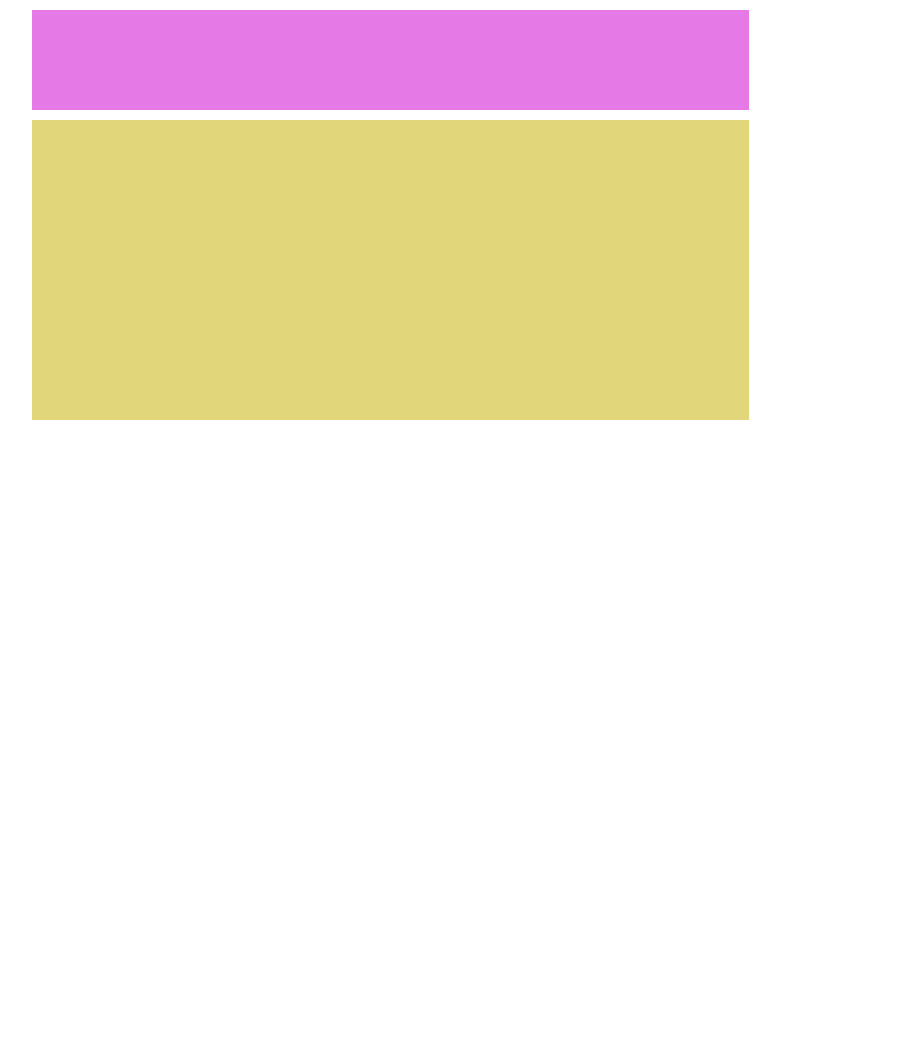
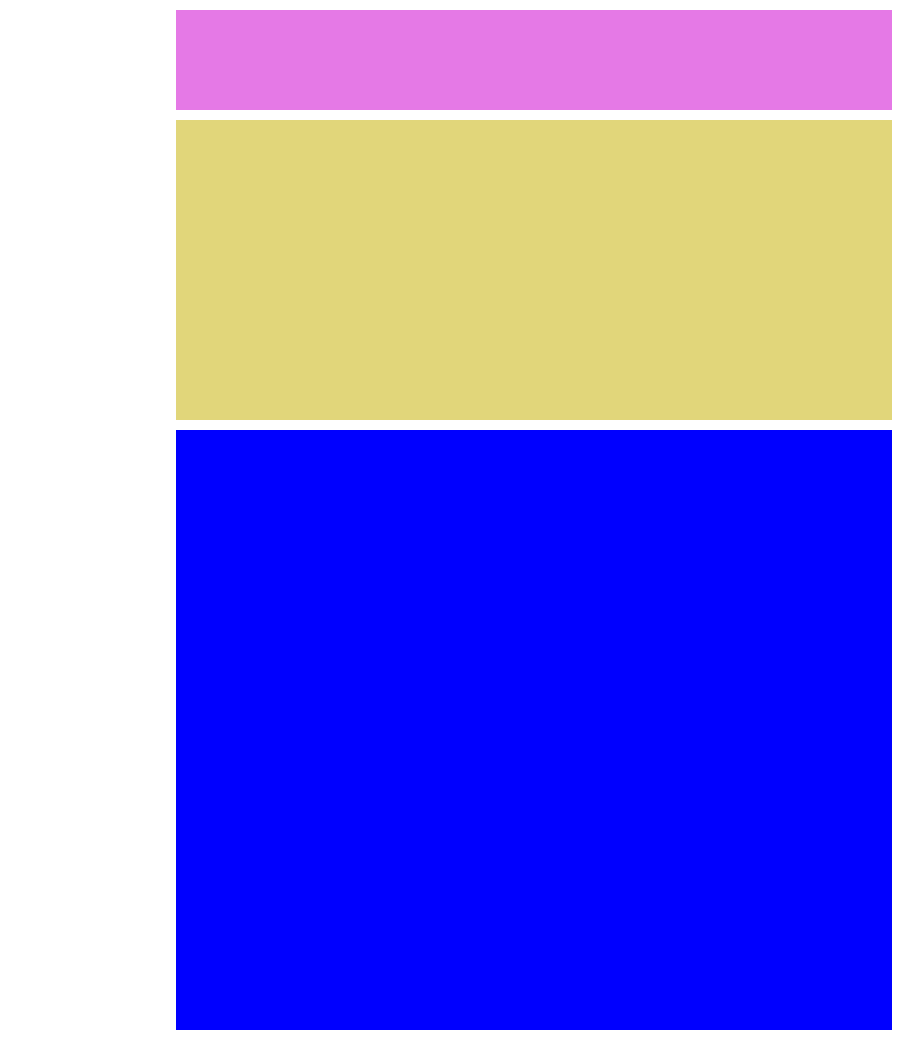
Before and after one commit to Stefano-Para/htmlcss-struttura-wp, a plain HTML site: page index.html in a window 1280 px wide. Shown: the whole page, without its empty margins (106-1029 px from the left). Before the commit the page ends 800 px from the top, so only its background shows below. Drawn offline with Linux system fonts and the light colour scheme.

Commit message:
fix margin auto box + main / add 3/4 box

```diff
--- a/css/style.css
+++ b/css/style.css
@@ -11,7 +11,8 @@ main {
 }
 
 .box {
-    margin: 10px;
+
+    margin: 10px auto;
     width: 70%;
 }
 
@@ -25,3 +26,8 @@ main {
     height: 300px;
     background-color: #E1D67A;
 }
+
+.blue {
+    height: 600px;
+    background-color: blue;
+}
--- a/index.html
+++ b/index.html
@@ -19,6 +19,13 @@
             <div class="senape box">
             </div>
         </header>
+        <!--  box blue 3/4 diviso in 4 -->
+        <section class="box blue">
+            <!-- testa bluebox  -->
+            <header>
+
+            </header>
+        </section>
     </main>
 </body>
 </html>
```
